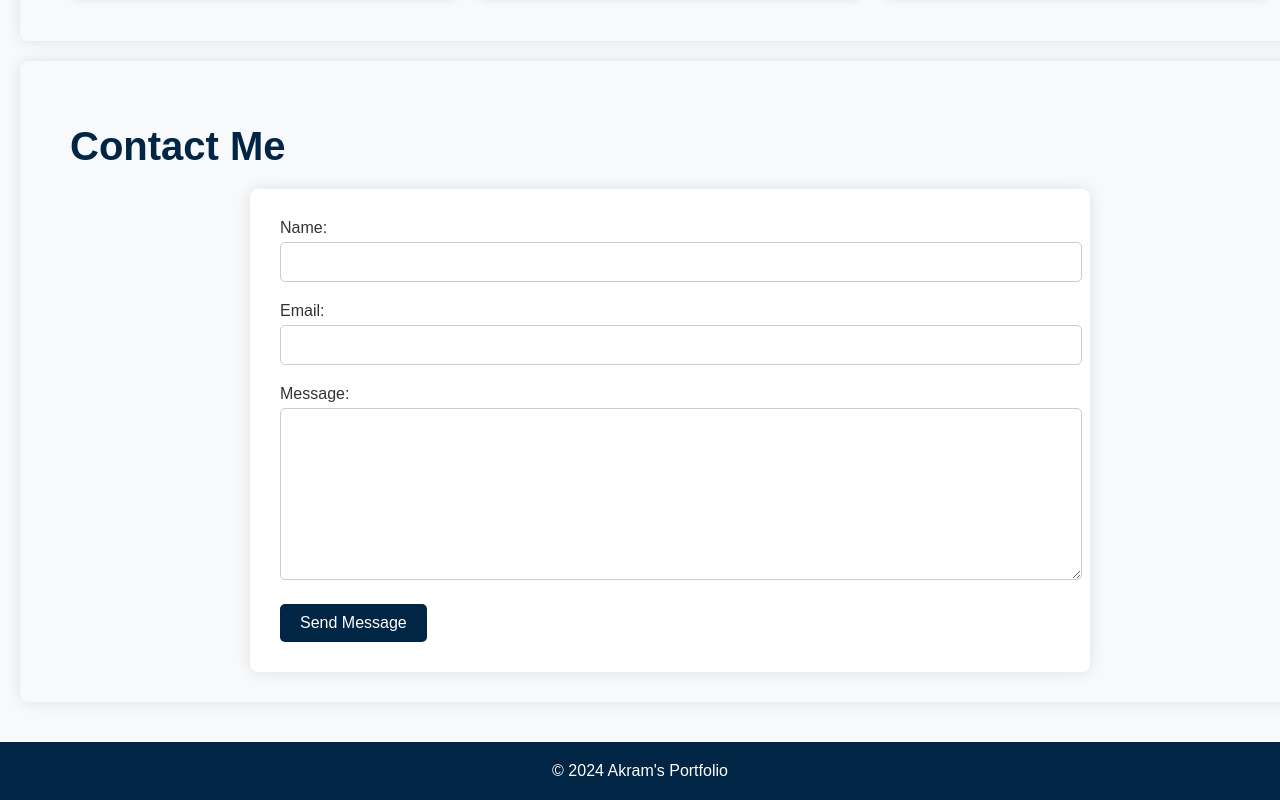
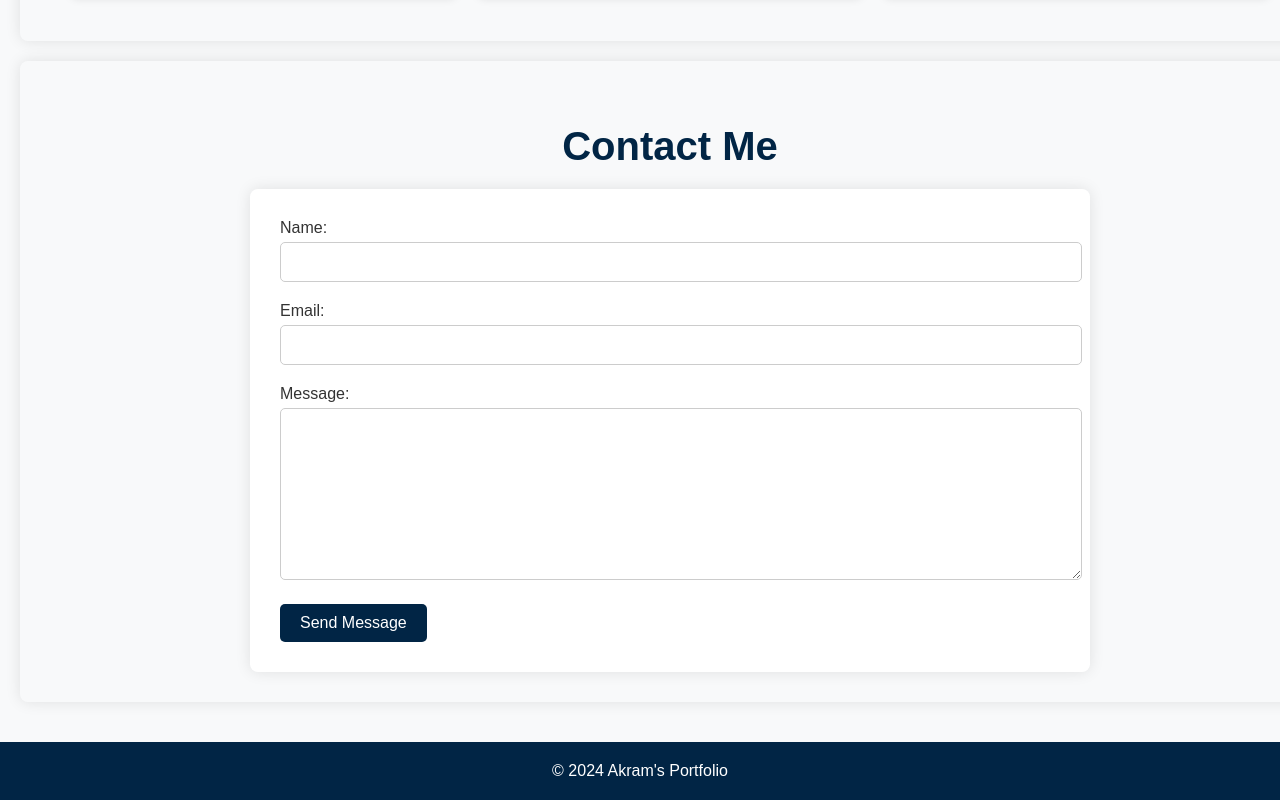
Before and after one commit to louatiakram/portfolio, a plain HTML site: page index.html in a window 1280 px wide. Shown: the part 1038-1838 px from the top of the page. Drawn offline with nearby package versions, Linux system fonts and the light colour scheme.

Commit message:
Update index.html

```diff
--- a/index.html
+++ b/index.html
@@ -65,8 +65,11 @@
                 </div>
             </section>
             <section id="contact" class="section">
+                <div class="section-content-mid">
+                    <h2>Contact Me</h2>
+                </div>
+
                 <div class="section-content">
-                    <h2>Contact Me</h2>
                     <form class="contact-form" id="contact-form" onsubmit="return sendEmail()">
                         <div class="form-group">
                             <label for="name">Name:</label>
```
